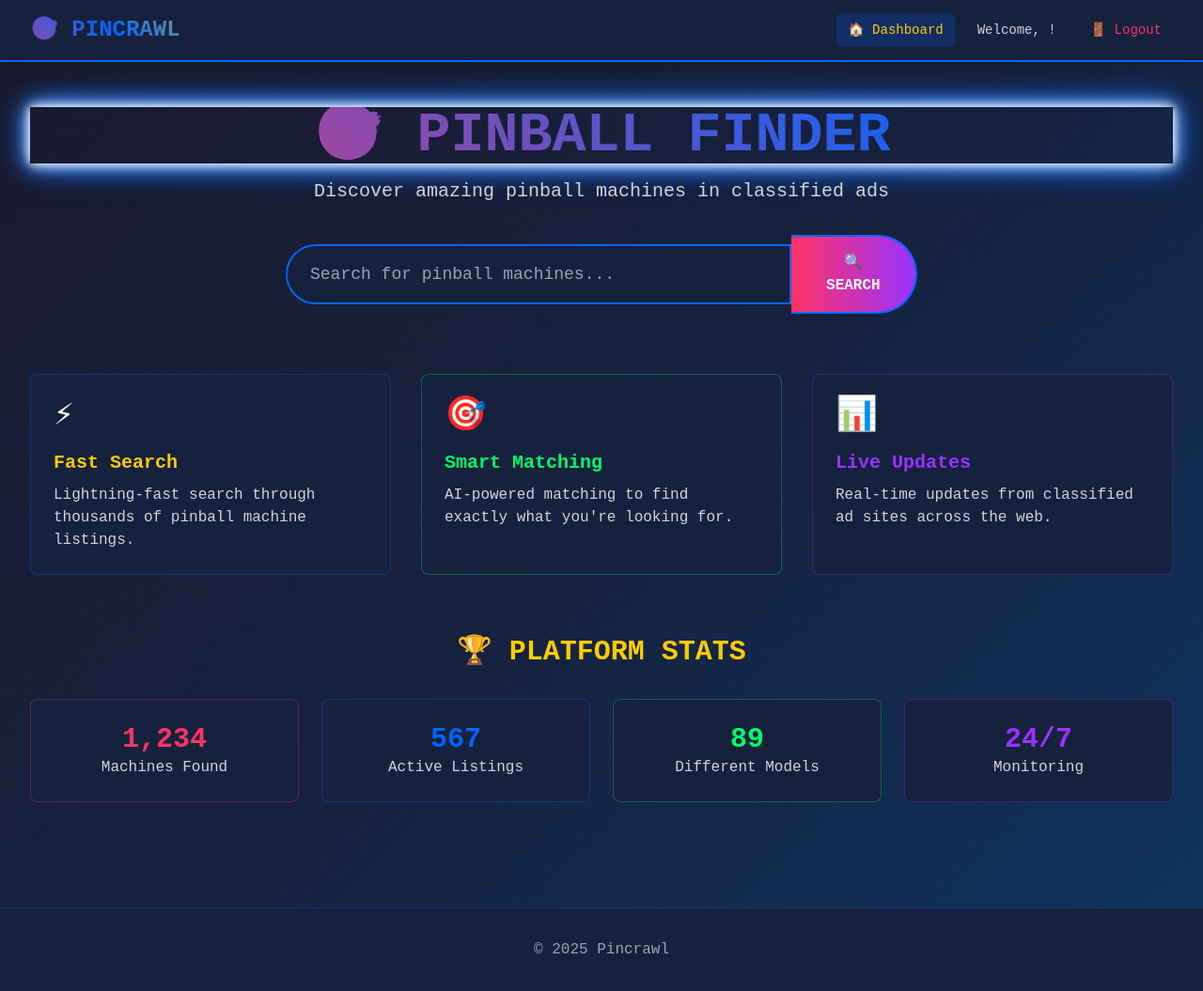
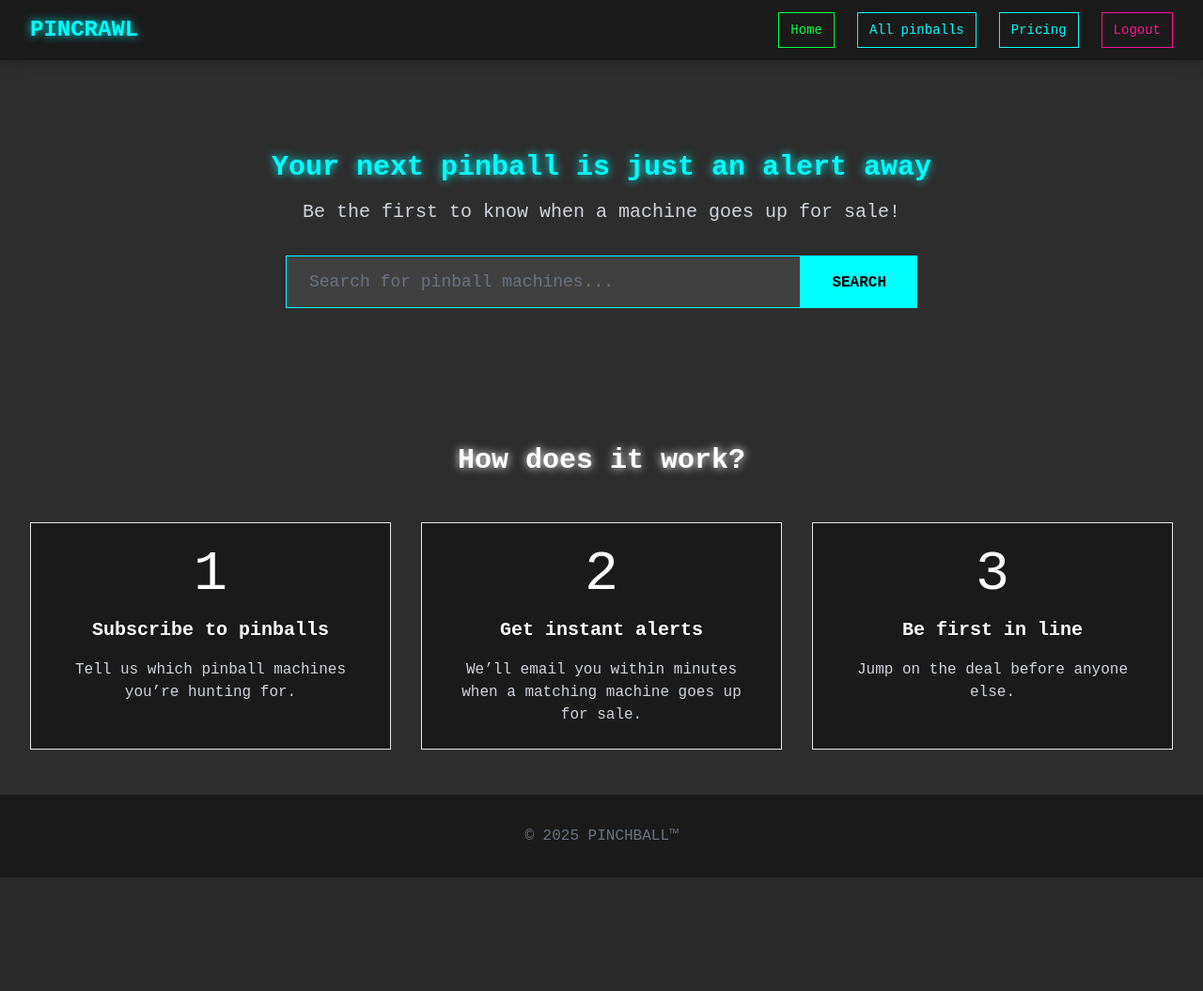
Before and after one commit to pitpit/pincrawl, a FastAPI app: page / in a window 1280 px wide. Shown: the whole page at 94% size. After the commit the page ends 934 px from the top, so only its background shows below. Run offline with FastAPI, Linux system fonts and the light colour scheme; the visitor is signed in with stand-in values (Sample User, id 1); parts of the project's set-up code (start-up, migrations or seed data) failed here and were passed over; some libraries are stand-ins or nearby versions.

Commit message:
added improved website

```diff
--- a/www/main.py
+++ b/www/main.py
@@ -16,7 +16,7 @@ from dotenv import load_dotenv
 # Load environment variables
 load_dotenv()
 
-app = FastAPI(title="Pincrawl Web Dashboard")
+app = FastAPI(title="Pincrawl")
 
 # Add session middleware
 app.add_middleware(SessionMiddleware, secret_key=os.getenv("SESSION_SECRET_KEY", "dev-secret-key"))
@@ -66,9 +66,9 @@ def get_authenticated_user(request: Request):
 
 @app.get("/", response_class=HTMLResponse)
 async def homepage(request: Request, user=Depends(get_authenticated_user)):
-    """Protected homepage - dashboard only for authenticated users"""
+    """Protected homepage - only for authenticated users"""
     return templates.TemplateResponse(
-        "dashboard.html",
+        "home.html",
         {"request": request, "user": user}
     )
 
@@ -129,9 +129,9 @@ async def search(request: Request, user=Depends(get_authenticated_user)):
     form = await request.form()
     search_query = form.get("query", "")
 
-    # For now, just return to dashboard with a message
+    # For now, just return to homepage with a message
     return templates.TemplateResponse(
-        "dashboard.html",
+        "home.html",
         {
             "request": request,
             "user": user,
--- a/www/templates/base.html
+++ b/www/templates/base.html
@@ -3,36 +3,30 @@
 <head>
     <meta charset="UTF-8">
     <meta name="viewport" content="width=device-width, initial-scale=1.0">
-    <title>{% block title %}Pincrawl Dashboard{% endblock %}</title>
+    <title>{% block title %}Pincrawl{% endblock %}</title>
     <script src="https://cdn.tailwindcss.com"></script>
     <script>
         tailwind.config = {
             theme: {
                 extend: {
                     colors: {
-                        'pinball-red': '#FF3366',
-                        'pinball-blue': '#0066FF',
-                        'pinball-yellow': '#FFCC00',
-                        'pinball-green': '#00FF66',
-                        'pinball-purple': '#9933FF',
-                        'pinball-dark': '#1a1a2e',
-                        'pinball-darker': '#16213e',
+                        'retro-cyan': '#00FFFF',
+                        'retro-pink': '#FF1493',
+                        'retro-green': '#00FF41',
+                        'dark-grey': '#2D2D2D',
+                        'darker-grey': '#1A1A1A',
+                        'medium-grey': '#404040',
                     },
                     fontFamily: {
-                        'arcade': ['Courier New', 'monospace'],
+                        'retro': ['Courier New', 'Monaco', 'monospace'],
                     },
                     animation: {
-                        'glow': 'glow 2s ease-in-out infinite alternate',
-                        'bounce-slow': 'bounce 3s infinite',
+                        'scan-line': 'scan-line 2s linear infinite',
                     },
                     keyframes: {
-                        glow: {
-                            'from': {
-                                'box-shadow': '0 0 5px #fff, 0 0 10px #fff, 0 0 15px #0066FF, 0 0 20px #0066FF'
-                            },
-                            'to': {
-                                'box-shadow': '0 0 10px #fff, 0 0 20px #fff, 0 0 30px #0066FF, 0 0 40px #0066FF'
-                            }
+                        'scan-line': {
+                            '0%': { transform: 'translateY(-100vh)' },
+                            '100%': { transform: 'translateY(100vh)' }
                         }
                     }
                 }
@@ -41,29 +35,19 @@
     </script>
     <style>
         body {
-            background: linear-gradient(135deg, #1a1a2e 0%, #16213e 50%, #0f3460 100%);
+            background-color: #2D2D2D;
             min-height: 100vh;
         }
-        .pinball-gradient {
-            background: linear-gradient(45deg, #FF3366, #0066FF, #FFCC00, #00FF66, #9933FF);
-            background-size: 400% 400%;
-            animation: gradient-shift 8s ease infinite;
+        .retro-glow {
+            text-shadow: 0 0 10px currentColor;
         }
-        @keyframes gradient-shift {
-            0% { background-position: 0% 50%; }
-            50% { background-position: 100% 50%; }
-            100% { background-position: 0% 50%; }
-        }
-        .neon-border {
-            border: 2px solid transparent;
-            background: linear-gradient(45deg, #FF3366, #0066FF, #FFCC00) border-box;
-            -webkit-mask: linear-gradient(#fff 0 0) padding-box, linear-gradient(#fff 0 0);
-            -webkit-mask-composite: destination-out;
-            mask-composite: exclude;
+        .retro-border {
+            border: 1px solid #00FFFF;
+            box-shadow: 0 0 5px #00FFFF;
         }
     </style>
 </head>
-<body class="font-arcade text-white">
-    {% block content %}{% endblock %}
+<body class="font-retro text-white bg-dark-grey">
+{% block content %}{% endblock %}
 </body>
 </html>
--- a/www/templates/dashboard.html
+++ /dev/null
@@ -1,131 +0,0 @@
-{% extends "base.html" %}
-
-{% block title %}Dashboard - Pincrawl{% endblock %}
-
-{% block content %}
-<div class="min-h-screen">
-    <!-- Navigation Header -->
-    <nav class="bg-pinball-darker shadow-lg border-b-2 border-pinball-blue">
-        <div class="max-w-7xl mx-auto px-4 sm:px-6 lg:px-8">
-            <div class="flex justify-between items-center h-16">
-                <!-- Logo/Brand -->
-                <div class="flex items-center">
-                    <div class="text-2xl font-bold pinball-gradient bg-clip-text text-transparent">
-                        🎯 PINCRAWL
-                    </div>
-                </div>
-
-                <!-- Navigation Menu -->
-                <div class="flex items-center space-x-6">
-                    <a href="/" class="text-pinball-yellow hover:text-white px-3 py-2 rounded-md text-sm font-medium transition-colors duration-200 bg-pinball-blue/20 hover:bg-pinball-blue/40">
-                        🏠 Dashboard
-                    </a>
-                    <div class="text-sm text-gray-300">
-                        Welcome, {{ user.name or user.email }}!
-                    </div>
-                    <a href="/logout" class="text-pinball-red hover:text-white px-3 py-2 rounded-md text-sm font-medium transition-colors duration-200 hover:bg-pinball-red/20">
-                        🚪 Logout
-                    </a>
-                </div>
-            </div>
-        </div>
-    </nav>
-
-    <!-- Main Content -->
-    <main class="max-w-7xl mx-auto py-12 px-4 sm:px-6 lg:px-8">
-        <!-- Welcome Message -->
-        {% if message %}
-        <div class="mb-8 p-4 bg-pinball-green/20 border border-pinball-green rounded-lg animate-pulse">
-            <p class="text-pinball-green font-medium">{{ message }}</p>
-        </div>
-        {% endif %}
-
-        <!-- Hero Section with Search -->
-        <div class="text-center mb-12">
-            <h1 class="text-6xl font-bold mb-4 pinball-gradient bg-clip-text text-transparent animate-glow">
-                🎯 PINBALL FINDER
-            </h1>
-            <p class="text-xl text-gray-300 mb-8">
-                Discover amazing pinball machines in classified ads
-            </p>
-
-            <!-- Search Bar -->
-            <div class="max-w-2xl mx-auto">
-                <form method="post" action="/search" class="relative">
-                    <div class="relative flex items-center">
-                        <input
-                            type="text"
-                            name="query"
-                            placeholder="Search for pinball machines..."
-                            value="{{ search_query or '' }}"
-                            class="w-full px-6 py-4 text-lg text-white bg-pinball-darker border-2 border-pinball-blue rounded-l-full focus:outline-none focus:border-pinball-yellow focus:ring-2 focus:ring-pinball-yellow/50 transition-all duration-300 placeholder-gray-400"
-                        >
-                        <button
-                            type="submit"
-                            class="px-8 py-4 bg-gradient-to-r from-pinball-red to-pinball-purple text-white font-bold rounded-r-full hover:from-pinball-purple hover:to-pinball-red transition-all duration-300 transform hover:scale-105 hover:shadow-lg border-2 border-l-0 border-pinball-blue focus:outline-none focus:ring-2 focus:ring-pinball-yellow/50"
-                        >
-                            🔍 SEARCH
-                        </button>
-                    </div>
-                </form>
-            </div>
-        </div>
-
-        <!-- Feature Cards -->
-        <div class="grid grid-cols-1 md:grid-cols-3 gap-8 mt-16">
-            <!-- Card 1 -->
-            <div class="bg-pinball-darker p-6 rounded-lg border border-pinball-blue/30 hover:border-pinball-blue transition-all duration-300 transform hover:scale-105">
-                <div class="text-4xl mb-4">⚡</div>
-                <h3 class="text-xl font-bold text-pinball-yellow mb-2">Fast Search</h3>
-                <p class="text-gray-300">Lightning-fast search through thousands of pinball machine listings.</p>
-            </div>
-
-            <!-- Card 2 -->
-            <div class="bg-pinball-darker p-6 rounded-lg border border-pinball-green/30 hover:border-pinball-green transition-all duration-300 transform hover:scale-105">
-                <div class="text-4xl mb-4">🎯</div>
-                <h3 class="text-xl font-bold text-pinball-green mb-2">Smart Matching</h3>
-                <p class="text-gray-300">AI-powered matching to find exactly what you're looking for.</p>
-            </div>
-
-            <!-- Card 3 -->
-            <div class="bg-pinball-darker p-6 rounded-lg border border-pinball-purple/30 hover:border-pinball-purple transition-all duration-300 transform hover:scale-105">
-                <div class="text-4xl mb-4">📊</div>
-                <h3 class="text-xl font-bold text-pinball-purple mb-2">Live Updates</h3>
-                <p class="text-gray-300">Real-time updates from classified ad sites across the web.</p>
-            </div>
-        </div>
-
-        <!-- Stats Section -->
-        <div class="mt-16 text-center">
-            <h2 class="text-3xl font-bold text-pinball-yellow mb-8">🏆 PLATFORM STATS</h2>
-            <div class="grid grid-cols-1 md:grid-cols-4 gap-6">
-                <div class="bg-pinball-darker p-6 rounded-lg border border-pinball-red/30">
-                    <div class="text-3xl font-bold text-pinball-red">1,234</div>
-                    <div class="text-gray-300">Machines Found</div>
-                </div>
-                <div class="bg-pinball-darker p-6 rounded-lg border border-pinball-blue/30">
-                    <div class="text-3xl font-bold text-pinball-blue">567</div>
-                    <div class="text-gray-300">Active Listings</div>
-                </div>
-                <div class="bg-pinball-darker p-6 rounded-lg border border-pinball-green/30">
-                    <div class="text-3xl font-bold text-pinball-green">89</div>
-                    <div class="text-gray-300">Different Models</div>
-                </div>
-                <div class="bg-pinball-darker p-6 rounded-lg border border-pinball-purple/30">
-                    <div class="text-3xl font-bold text-pinball-purple">24/7</div>
-                    <div class="text-gray-300">Monitoring</div>
-                </div>
-            </div>
-        </div>
-    </main>
-
-    <!-- Footer -->
-    <footer class="bg-pinball-darker mt-16 py-8 border-t border-pinball-blue/30">
-        <div class="max-w-7xl mx-auto px-4 sm:px-6 lg:px-8 text-center">
-            <p class="text-gray-400">
-                © 2025 Pincrawl
-            </p>
-        </div>
-    </footer>
-</div>
-{% endblock %}
--- /dev/null
+++ b/www/templates/footer.html
@@ -0,0 +1,8 @@
+<!-- Footer -->
+<footer class="bg-darker-grey py-8 mt-auto">
+    <div class="max-w-7xl mx-auto px-4 sm:px-6 lg:px-8 text-center">
+        <p class="text-gray-500">
+            © 2025 PINCHBALL™
+        </p>
+    </div>
+</footer>
--- /dev/null
+++ b/www/templates/header.html
@@ -0,0 +1,29 @@
+    <!-- Navigation Header -->
+    <nav class="bg-darker-grey shadow-lg">
+        <div class="max-w-7xl mx-auto px-4 sm:px-6 lg:px-8">
+            <div class="flex justify-between items-center h-16">
+                <!-- Logo/Brand -->
+                <div class="flex items-center">
+                    <a href="/" class="text-2xl font-bold text-retro-cyan retro-glow hover:text-retro-pink transition-colors duration-200">
+                        PINCRAWL
+                    </a>
+                </div>
+
+                <!-- Navigation Menu -->
+                <div class="flex items-center space-x-6">
+                    <a href="/" class="text-retro-green px-3 py-2 text-sm font-medium transition-colors duration-200 border border-retro-green hover:bg-retro-cyan hover:border-retro-cyan hover:text-black">
+                        Home
+                    </a>
+                    <a href="/" class="text-retro-cyan px-3 py-2 text-sm font-medium transition-colors duration-200 border border-retro-cyan hover:bg-retro-cyan hover:border-retro-cyan hover:text-black">
+                        All pinballs
+                    </a>
+                    <a href="/" class="text-retro-cyan px-3 py-2 text-sm font-medium transition-colors duration-200 border border-retro-cyan hover:bg-retro-cyan hover:border-retro-cyan hover:text-black">
+                        Pricing
+                    </a>
+                    <a href="/logout" class="text-retro-pink hover:text-white px-3 py-2 text-sm font-medium transition-colors duration-200 border border-retro-pink hover:bg-retro-pink hover:text-black">
+                        Logout
+                    </a>
+                </div>
+            </div>
+        </div>
+    </nav>
--- /dev/null
+++ b/www/templates/home.html
@@ -0,0 +1,98 @@
+{% extends "base.html" %}
+
+{% block title %}Pincrawl - Find your dream pinball machine{% endblock %}
+
+{% block content %}
+<div class="min-h-screen bg-dark-grey flex flex-col">
+
+    {% include "header.html" %}
+
+    <!-- Main Content -->
+    <main class="flex-grow max-w-7xl mx-auto py-12 px-4 sm:px-6 lg:px-8 w-full">
+        <!-- Welcome Message -->
+        {% if message %}
+        <div class="mb-8 p-4 bg-medium-grey border border-retro-green">
+            <p class="text-retro-green font-medium retro-glow">{{ message }}</p>
+        </div>
+        {% endif %}
+
+        <!-- Hero Section with Search -->
+        <div class="text-center mt-12 mb-12 ">
+            <h2 class="text-3xl font-bold text-retro-cyan mb-4 retro-glow">Your next pinball is just an alert away</h2>
+            <p class="text-xl text-gray-300 mb-8">
+                Be the first to know when a machine goes up for sale!
+            </p>
+            <!-- Search Bar -->
+            <div class="max-w-2xl mx-auto">
+                <form method="post" action="/search" class="relative">
+                    <div class="relative flex items-stretch">
+                        <input
+                            type="text"
+                            name="query"
+                            placeholder="Search for pinball machines..."
+                            value="{{ search_query or '' }}"
+                            class="w-full px-6 py-4 text-lg text-white bg-medium-grey border border-retro-cyan focus:outline-none focus:border-retro-pink focus:ring-1 focus:ring-retro-pink transition-all duration-300 placeholder-gray-500 h-14"
+                        >
+                        <button
+                            type="submit"
+                            class="px-8 py-4 bg-retro-cyan text-black font-bold hover:bg-retro-pink transition-all duration-300 border border-retro-cyan hover:border-retro-pink h-14"
+                        >
+                            SEARCH
+                        </button>
+                    </div>
+                </form>
+            </div>
+        </div>
+    </main>
+
+    <!-- How It Works Section -->
+    <section class="bg-dark-grey py-12">
+        <div class="max-w-7xl mx-auto px-4 sm:px-6 lg:px-8">
+            <div class="text-center mb-12">
+                <h2 class="text-3xl font-bold text-retro-white mb-8 retro-glow">How does it work?</h2>
+            </div>
+            <div class="grid grid-cols-1 md:grid-cols-3 gap-8">
+                <div class="bg-darker-grey p-6 border border-retro-white text-center">
+                    <div class="text-6xl mb-4">1</div>
+                    <h3 class="text-xl font-bold text-retro-white mb-4">Subscribe to pinballs</h3>
+                    <p class="text-gray-300">Tell us which pinball machines you’re hunting for.</p>
+                </div>
+                <div class="bg-darker-grey p-6 border border-retro-white text-center">
+                    <div class="text-6xl mb-4">2</div>
+                    <h3 class="text-xl font-bold text-retro-white mb-4">Get instant alerts</h3>
+                    <p class="text-gray-300">We’ll email you within minutes when a matching machine goes up for sale.</p>
+                </div>
+                <div class="bg-darker-grey p-6 border border-retro-white text-center">
+                    <div class="text-6xl mb-4">3</div>
+                    <h3 class="text-xl font-bold text-retro-white mb-4">Be first in line</h3>
+                    <p class="text-gray-300">Jump on the deal before anyone else.</p>
+                </div>
+            </div>
+        </div>
+    </section>
+
+    <!-- Stats Section - Positioned above footer -->
+    <!--<section class="bg-dark-grey py-8 ">
+        <div class="max-w-7xl mx-auto px-4 sm:px-6 lg:px-8">
+            <div class="text-center">
+                <h2 class="text-3xl font-bold  mb-8 retro-glow">Stats</h2>
+                <div class="grid grid-cols-1 md:grid-cols-3 gap-6">
+                    <div class="bg-darker-grey p-6 border border-retro-white">
+                        <div class="text-3xl font-bold retro-glow">2500</div>
+                        <div class="text-gray-400">Machines in database</div>
+                    </div>
+                    <div class="bg-darker-grey p-6 border border-retro-white">
+                        <div class="text-3xl font-bold retro-glow">1,234</div>
+                        <div class="text-gray-400">Scraped Ads</div>
+                    </div>
+                    <div class="bg-darker-grey p-6 border border-retro-green">
+                        <div class="text-3xl font-bold retro-glow text-retro-green">89</div>
+                        <div class="text-gray-400 text-retro-green">Discovered pinballs</div>
+                    </div>
+            </div>
+        </div>
+    </section>-->
+
+    {% include "footer.html" %}
+</div>
+{% endblock %}
```
Also changed, not shown: www/templates/login.html (+10 -12 lines).
